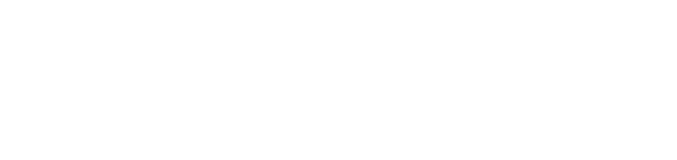
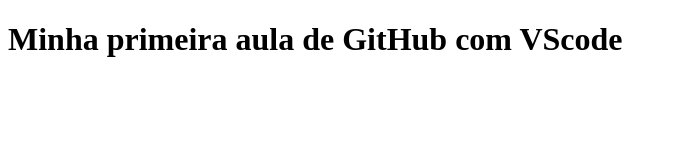
Before and after one commit to patinhokun/Nilsinho-p-gina1--3A, a plain HTML site: page index.html in a window 1280 px wide. Shown: the whole page, without its empty margins (0-677 px from the left). Drawn offline with Linux system fonts and the light colour scheme.

Commit message:
adição do header

```diff
--- a/index.html
+++ b/index.html
@@ -1,7 +1,13 @@
 <!DOCTYPE html>
 <html lang="pt-br">
 <head>
-<title>Primeiro uso do GitHub</title>
+<title>Aula 1</title>
     <meta charset="utf-8">
+    <meta name=""viewport" content="width=device-width, initial-scale=1.0">
 </head>
+<body>
+    <header>
+        <h1>Minha primeira aula de GitHub com VScode </h1>
+    </header>
+</body>
 </html>
```
